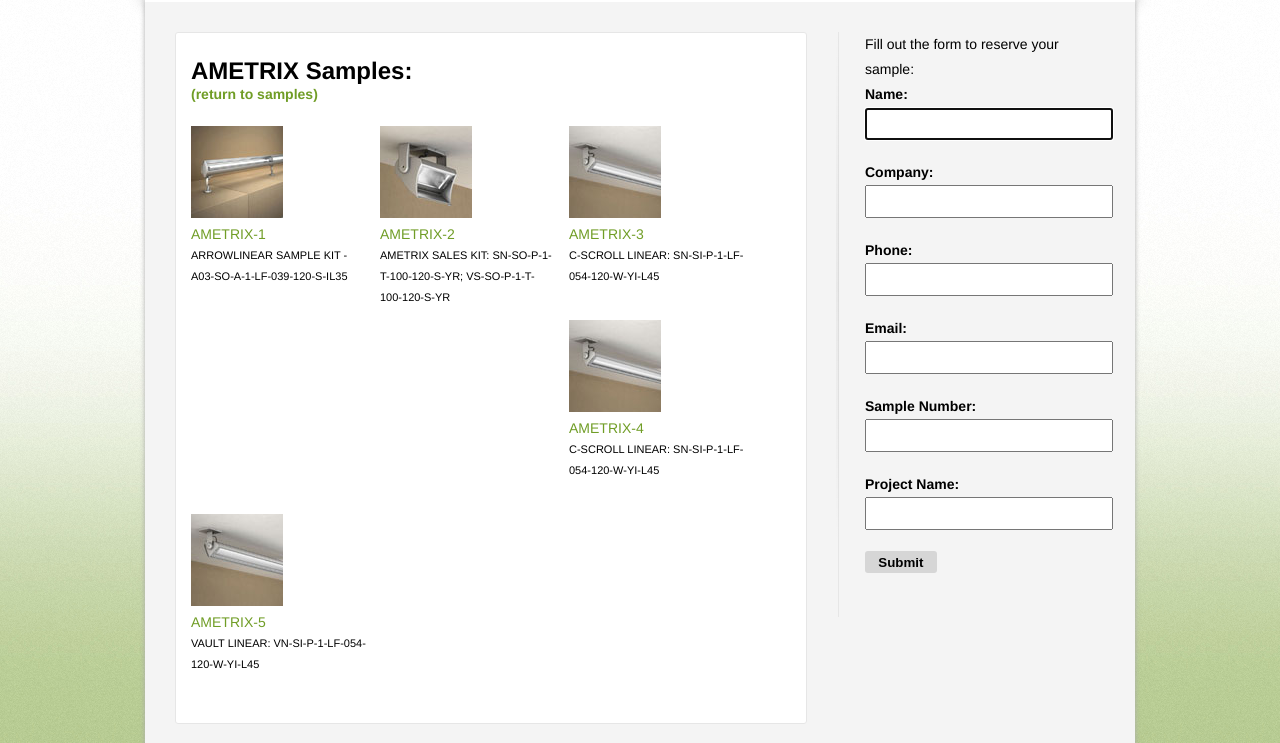
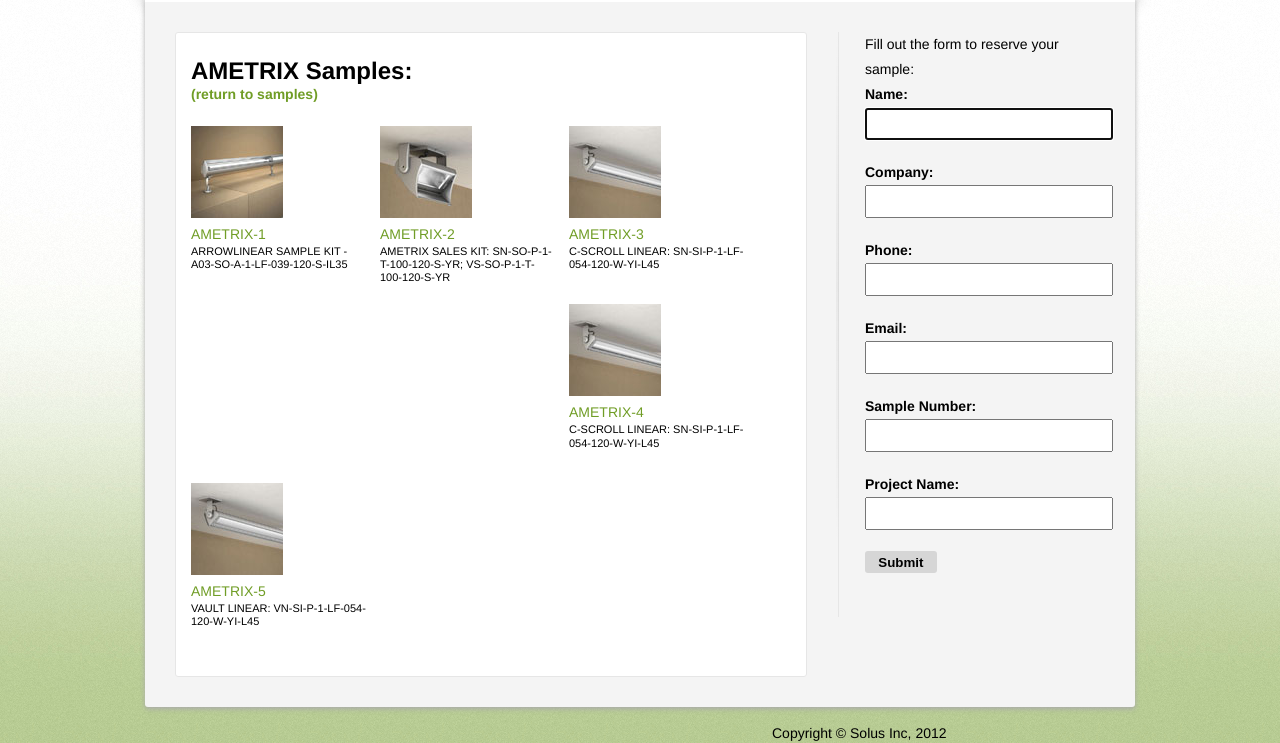
Before and after one commit to benjaminfisher/solus, a PHP site: page /ametrix_samples.php in a window 1280 px wide. Shown: the part 123-866 px from the top of the page. Run offline with PHP 8.4, Linux system fonts and the light colour scheme; some libraries are stand-ins or nearby versions.

Commit message:
Update style for sample page

```diff
--- a/sass/screen.scss
+++ b/sass/screen.scss
@@ -83,7 +83,7 @@
 
         h2 { line-height:2.5em; }
     }
-  }// End content div styles
+  } // End content div styles
 
   div.gallery{
     float:left;
@@ -134,7 +134,7 @@
 
       img{ margin: 1em 0px; width: 232px; }
 
-    }// End details article in sidebar
+    } // End details article in sidebar
 
     section.main{
       float:left;
@@ -397,7 +397,7 @@
         max-width:175px;
 
         a { font-weight:normal; }
-        p{ border-bottom: 0px; font-size:0.785714286em; }
+        p{ border-bottom: 0px; font-size:0.785714286em; line-height:1.2em;}
 
       } // End list item styles for Samples list
     } // End Samples list styles
--- a/stylesheets/screen.css
+++ b/stylesheets/screen.css
@@ -899,6 +899,7 @@
 .sample-library div.content div.copy ul.samples li p {
   border-bottom: 0px;
   font-size: 0.785714286em;
+  line-height: 1.2em;
 }
 /* line 406, ../sass/screen.scss */
 .sample-library div.content div.shadow {
```
